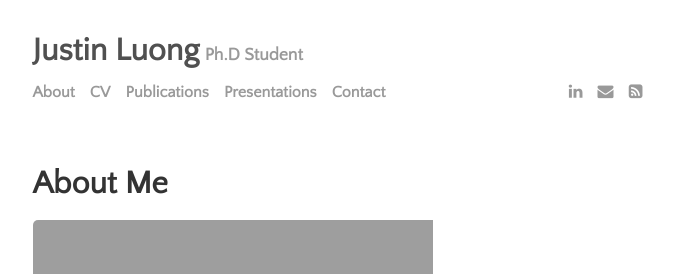
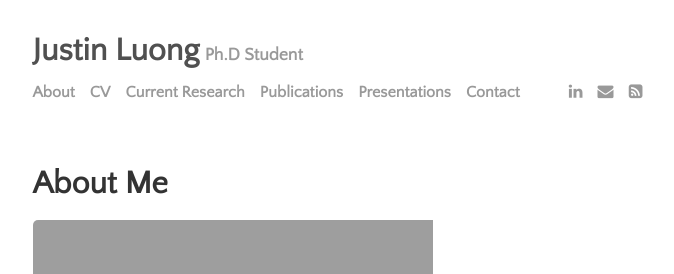
Before and after one commit to austinluong/justinluong.com, a Jekyll site: the page built from index.html, in a window 1280 px wide. Shown: the top 274 px of the page, without its empty margins (300-974 px from the left). Built offline with Jekyll 4.4.1, drawn with Linux system fonts in a browser that asks for light colours; nearby versions of some CDN libraries; the list of posts is cut into pages by our own code.

Commit message:
Update settings.yml
added header

```diff
--- a/_data/settings.yml
+++ b/_data/settings.yml
@@ -8,6 +8,7 @@ google-ID: 'UA-112060364-1'
 menu:
 - {name: 'About', path: 'menu', url: 'about.html'}
 - {name: 'CV', path: 'menu', url: 'cv.html'}
+- {name: 'Current Research', path: 'menu', url: 'research.html'}
 - {name: 'Publications', path: 'menu', url: 'publications.html'}
 - {name: 'Presentations', path: 'menu', url: 'presentations.html'}
 - {name: 'Contact', path: 'menu', url: 'contact.html'}
```
